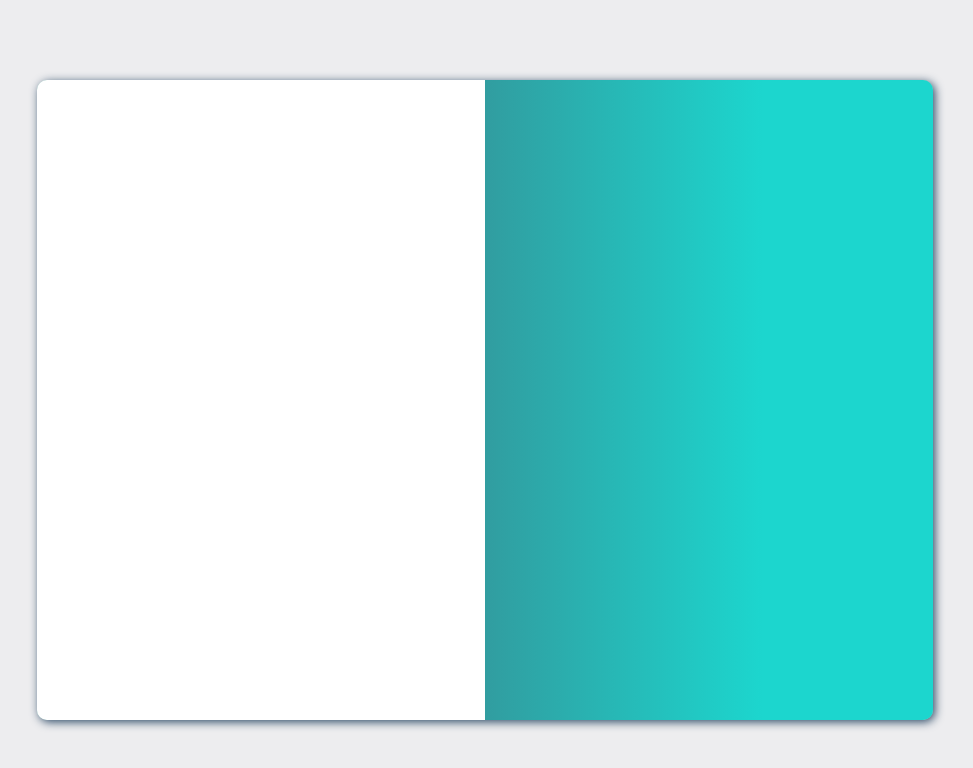
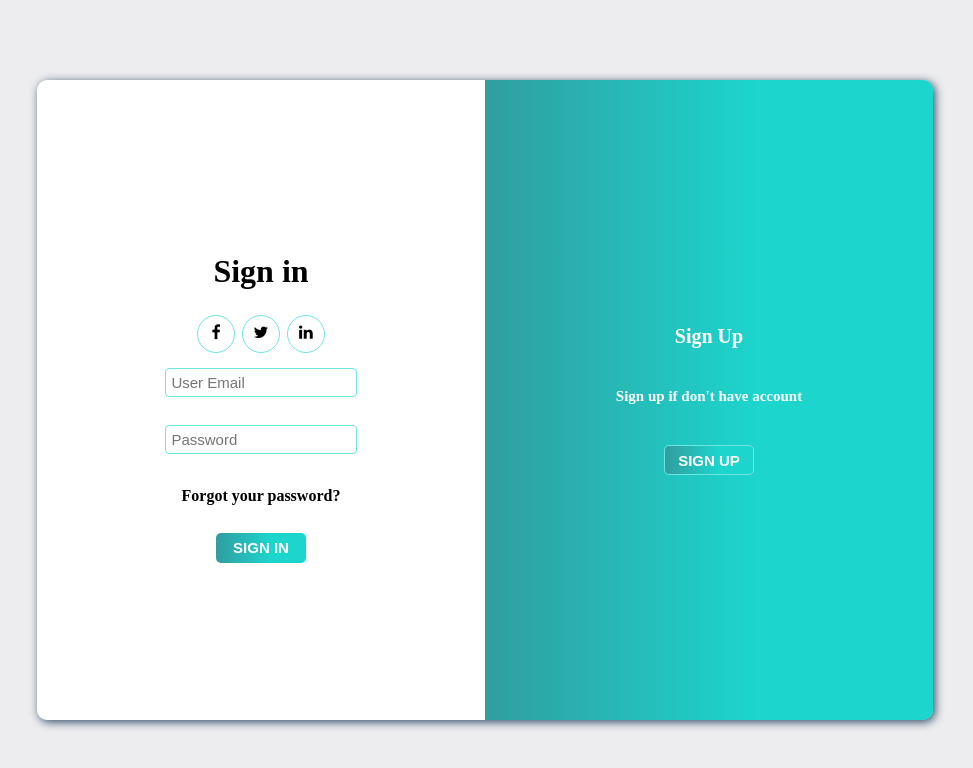
Before and after one commit to muhammadyounaskhan/form, a plain HTML site: page index.html in a window 1280 px wide. Shown: the whole page, without its empty margins (155-1128 px from the left). Drawn offline with Linux system fonts and the light colour scheme.

Commit message:
Almost Final

```diff
--- a/index.html
+++ b/index.html
@@ -6,14 +6,32 @@
     <meta name="viewport" content="width=device-width, initial-scale=1.0">
     <title>Simple Form</title>
     <link rel="stylesheet" href="style.css">
+    <link rel="stylesheet" href="https://cdnjs.cloudflare.com/ajax/libs/font-awesome/4.7.0/css/font-awesome.min.css">
 </head>
 <body>
     <div class="container">
         <div class="child one">
-
+            <h1>Sign in</h1>
+             <div class="icons">
+                 <div class="media fb"> <i class="fa fa-facebook"></i> </div>
+                 <div class="media twitter">
+                    <i class="fa fa-twitter"></i>
+                 </div>
+                 <div class="media linkedin">
+                      <i class="fa fa-linkedin"></i>
+                 </div>
+             </div>
+             <form action="#">
+                <input type="email" placeholder="User Email"> <br>
+                <input type="password" placeholder="Password"> <br>
+                <a href="#">Forgot your password?</a> <br>
+                <button type="submit">SIGN IN</button>
+             </form>
         </div>
         <div class="child two">
-
+         <h1>Sign Up</h1>
+         <p>Sign up if don't have account</p>
+         <button type="submit">SIGN UP</button>
         </div>
     </div>
 </body>
--- a/style.css
+++ b/style.css
@@ -28,9 +28,93 @@ body {
   height: 100%;
   background-color: white;
   border-radius: 10px 0 0 10px;
+  display: flex;
+  justify-content: center;
+  flex-direction: column;
+  align-items: center;
 }
 .two {
   background: rgb(49, 157, 160);
   background: linear-gradient(90deg, rgba(49, 157, 160, 1) 0%, rgba(28, 214, 206, 1) 62%);
   border-radius: 0 10px 10px 0;
 }
+.media{
+  border:1px solid #6ee6e0;
+  padding:8px;
+  border-radius:50%;
+  width:20px;
+  height:20px;
+  text-align:center;
+}
+button{
+  border:none;
+  background: rgb(49, 157, 160);
+  background: linear-gradient(90deg, rgba(49, 157, 160, 1) 0%, rgba(28, 214, 206, 1) 62%);
+  color: white;
+  padding: 5px;
+  border-radius: 5px;
+  width: 90px;
+  height: 30px;
+  font-size: 15px;
+  font-weight: bold;
+  cursor: pointer;
+}
+h1{
+  margin:15px 0;
+}
+.icons{
+  width:30%;
+  display:flex;
+  justify-content:space-around;
+  margin:10px 0;
+}
+form{
+  display:flex;
+  flex-direction:column;
+  align-items:center;
+  justify-content:center;
+  width:100%;
+}
+input{
+  border:none;
+  border:1px solid #6ee6e0;
+  width:40%;
+  border-radius:4px;
+  margin: 5px 0;
+  padding:5px;
+  font-size:15px;
+  color: grey;
+}
+a{
+  display:block;
+  text-decoration: none;
+  color: black;
+  font-weight: bold;
+  margin:10px 0;
+}
+.two{
+  display:flex;
+  flex-direction:column;
+  align-items:center;
+  justify-content:center;
+}
+
+.two h1{
+  color: white;
+  font-size: 20px;
+  font-weight: bold;
+  margin: 20px 0;
+}
+.two p{
+  color: white;
+  font-size: 15px;
+  margin: 20px 0;
+  font-weight:bold;
+}
+.two button{
+  border:1px solid #6ee6e0;
+  margin:20px 0;
+}
+button:hover{
+  background: #6ee6e0;
+}
```
